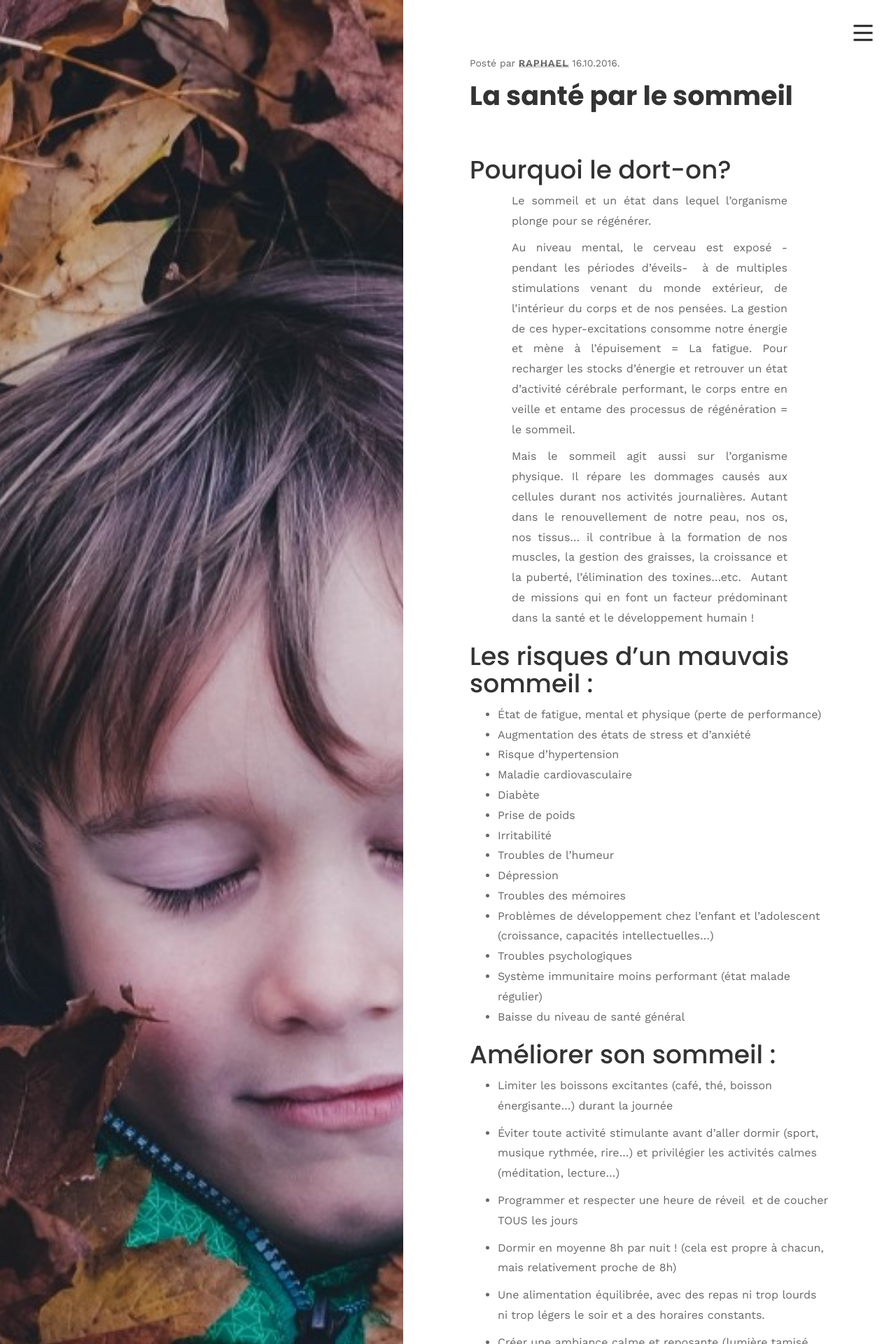
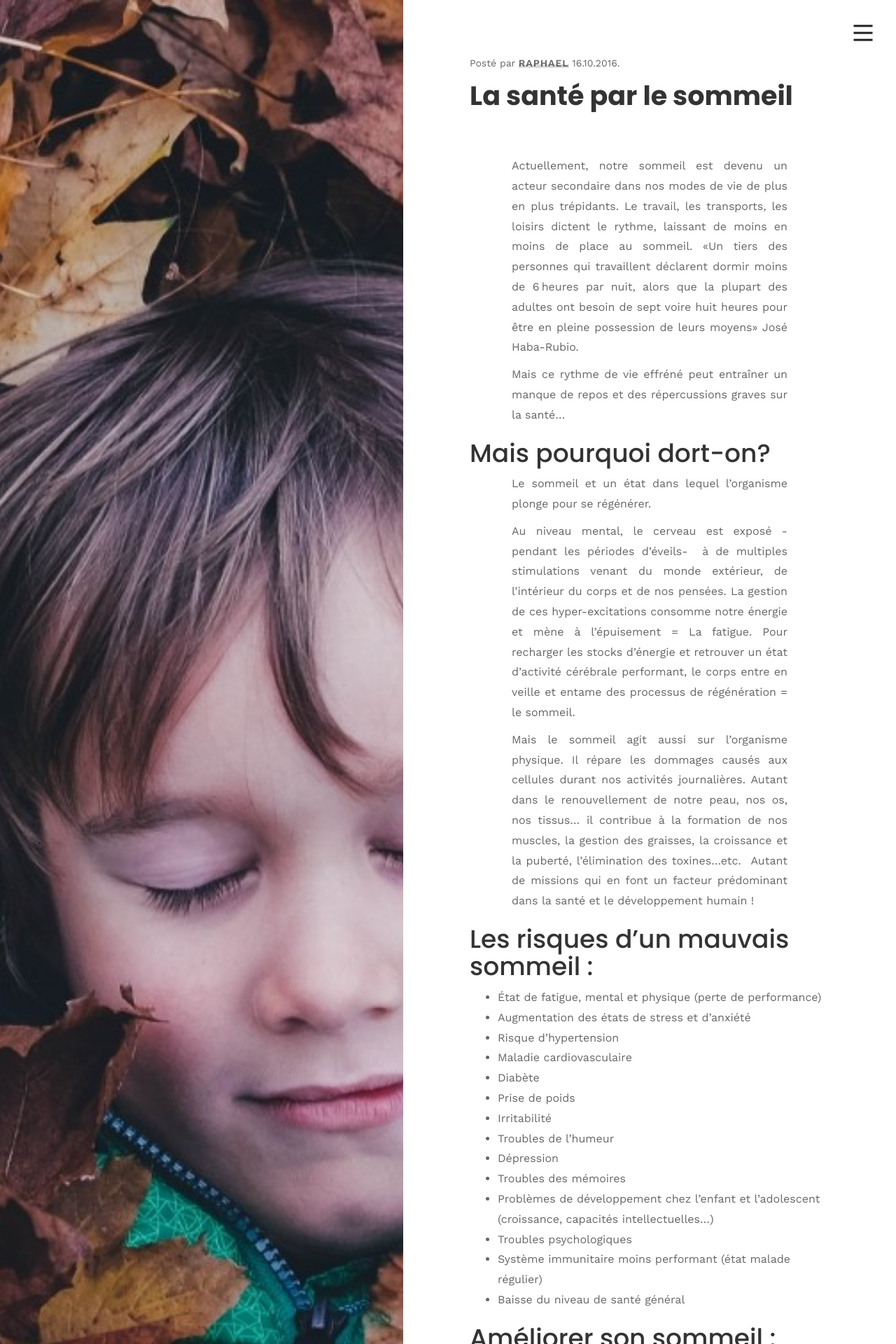
Before and after one commit to phildaponte/odemard, a Jekyll site: the page built from _posts/2017-12-18-la-sant-par-le-sommeil.md, in a window 1280 px wide. Shown: the top 1920 px of the page at 70% size. Built offline with Jekyll 4.4.1, drawn with Linux system fonts in a browser that asks for light colours; comment, search, counter and statistics services are not loaded; some of the changed text lies outside the part shown.

Commit message:
Update Blog Post “2017-12-18-la-sant-par-le-sommeil”

```diff
--- a/_posts/2017-12-18-la-sant-par-le-sommeil.md
+++ b/_posts/2017-12-18-la-sant-par-le-sommeil.md
@@ -4,7 +4,22 @@
 tag: j
 img: /img/uploads/autumnal-childs-boys.jpg
 ---
-# Pourquoi le dort-on?
+Actuellement,
+notre sommeil est devenu un acteur secondaire dans nos modes de vie de plus en
+plus trépidants. Le travail, les transports, les loisirs dictent le rythme,
+laissant de moins en moins de place au sommeil. «Un tiers des personnes qui
+travaillent déclarent dormir moins de 6 heures par nuit, alors que la plupart
+des adultes ont besoin de sept voire huit heures pour être en pleine possession
+de leurs moyens» José Haba-Rubio.
+
+Mais ce
+rythme de vie effréné peut entraîner un manque de repos et des répercussions graves
+sur la santé…
+
+
+
+
+# Mais pourquoi dort-on?
 
 Le sommeil et un état dans lequel l’organisme
 plonge pour se régénérer.
@@ -48,36 +63,31 @@
 
 # Améliorer son sommeil :
 
-- Limiter les
-boissons excitantes (café, thé, boisson énergisante…) durant la journée
+* Limiter les
+  boissons excitantes (café, thé, boisson énergisante…) durant la journée
+* Éviter toute
+  activité stimulante avant d’aller dormir (sport, musique rythmée, rire...) et privilégier
+  les activités calmes (méditation, lecture…)
+* Programmer et
+  respecter une heure de réveil  et de
+  coucher TOUS les jours
+* Dormir en moyenne
+  8h par nuit ! (cela est propre à chacun, mais relativement proche de 8h)
+* Une alimentation
+  équilibrée, avec des repas ni trop lourds ni trop légers le soir et a des
+  horaires constants.
+* Créer une ambiance
+  calme et reposante (lumière tamisé, musique douce…)
+* Stopper l’alcool et
+  la cigarette
+* Éviter tous écrans
+  \(Smartphone, tablette, ordinateur…)
+* Faire une liste des
+  choses à faire et à ne pas oublier le lendemain, pour éviter d’y penser et
+  créer une tension nerveuse qui va produire des difficultés à l’endormissement.
+* Investir dans une
+  literie de qualité
 
-- Éviter toute
-activité stimulante avant d’aller dormir (sport, musique rythmée, rire...) et privilégier
-les activités calmes (méditation, lecture…)
+Conclusion :
 
-- Programmer et
-respecter une heure de réveil  et de
-coucher TOUS les jours
-
-- Dormir en moyenne
-8h par nuit ! (cela est propre à chacun, mais relativement proche de 8h)
-
-- Une alimentation
-équilibrée, avec des repas ni trop lourds ni trop légers le soir et a des
-horaires constants.
-
-- Créer une ambiance
-calme et reposante (lumière tamisé, musique douce…)
-
-- Stopper l’alcool et
-la cigarette
-
-- Éviter tous écrans
-\(Smartphone, tablette, ordinateur…)
-
-- Faire une liste des
-choses à faire et à ne pas oublier le lendemain, pour éviter d’y penser et
-créer une tension nerveuse qui va produire des difficultés à l’endormissement.
-
-- Investir dans une
-literie de qualité
+Le sommeil est strictement essentiel pour être en bonne santé. Il permet de
```
